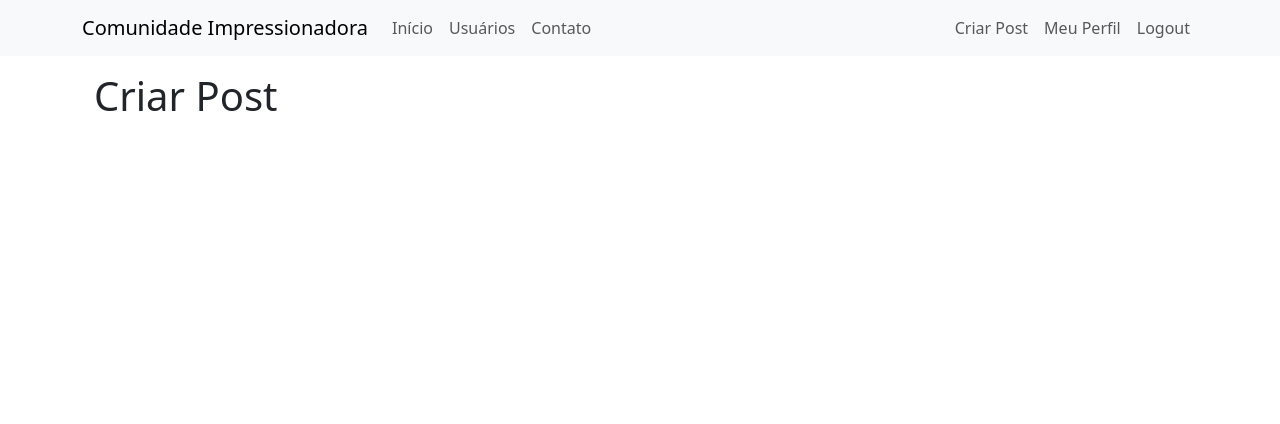
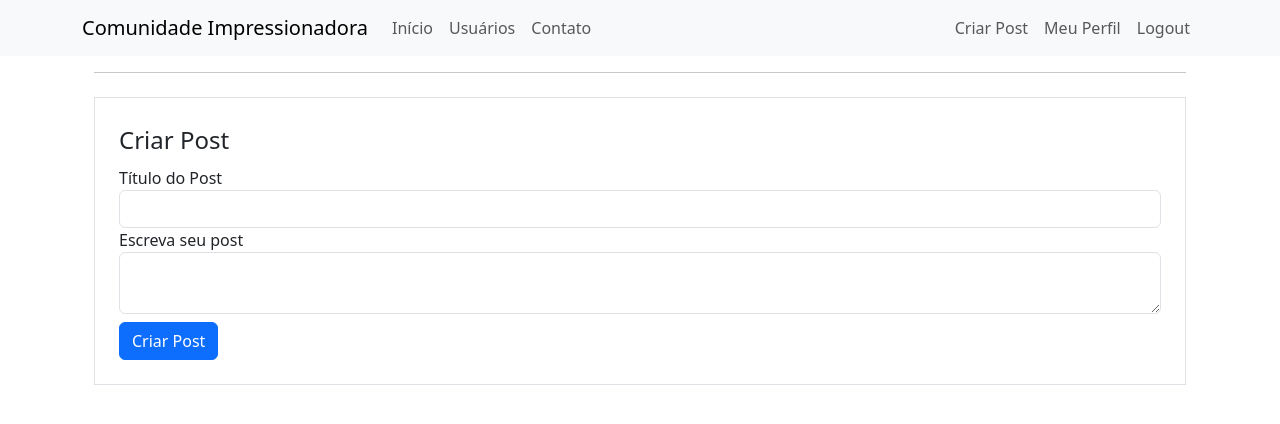
Before and after one commit to gilbertodfl/python-with-flask, a Flask app: page /post/criar in a window 1280 px wide. Shown: the top 424 px of the page. Run offline with Flask 3, Linux system fonts and the light colour scheme; the visitor is signed in with stand-in values (Sample User, id 1); some libraries are stand-ins or nearby versions.

Commit message:
criando post

```diff
--- a/myposts/forms.py
+++ b/myposts/forms.py
@@ -1,6 +1,6 @@
 from flask_wtf import FlaskForm
 from flask_wtf.file import FileField, FileAllowed
-from wtforms import StringField, PasswordField, BooleanField, SubmitField
+from wtforms import StringField, PasswordField, BooleanField, SubmitField, TextAreaField
 from wtforms.validators import DataRequired, Email, Length, EqualTo, ValidationError
 from .models import Usuario
 from flask_login import current_user
@@ -59,3 +59,9 @@ class FormEditarPerfil(FlaskForm):
             usuario = Usuario.query.filter_by(email=email.data).first()
             if usuario:
                 raise ValidationError('Email já cadastrado. Utilize outro email.')
+
+
+class FormCriarPost(FlaskForm):
+    titulo= StringField('Título do Post', validators=[DataRequired(), Length(3,140)])
+    corpo = TextAreaField('Escreva seu post', validators=[DataRequired()])
+    botao_submit = SubmitField('Criar Post')
--- a/myposts/routes.py
+++ b/myposts/routes.py
@@ -1,7 +1,7 @@
 from flask import render_template, request, flash, redirect, url_for
 from myposts import app, db, bcrypt
-from myposts.forms import FormCriarConta, FormLogin, FormCriarConta, FormEditarPerfil
-from myposts.models import Usuario, Post
+from myposts.forms import FormCriarConta, FormLogin, FormCriarConta, FormEditarPerfil, FormCriarPost
+from myposts.models import Usuario, Post, database
 from flask_login import login_user, logout_user, current_user, login_required
 
 import secrets
@@ -122,7 +122,15 @@ def editar_perfil():
     foto_perfil = url_for('static', filename='fotos_perfil/{}'.format(current_user.foto_perfil))
     return render_template('editarperfil.html', foto_perfil=foto_perfil, form=form)
 
-@app.route('/post/criar')
+@app.route('/post/criar', methods=['GET', 'POST'])
 @login_required
 def criar_post():
-    return render_template('criarpost.html')
+    form = FormCriarPost()
+    if form.validate_on_submit():
+        post = Post(titulo=form.titulo.data, corpo=form.corpo.data, autor=current_user)
+        database.session.add(post)
+        database.session.commit()
+        flash('Post criado!','alert-success')
+        return redirect(url_for('home'))
+
+    return render_template('criarpost.html', form=form)
--- a/myposts/templates/criarpost.html
+++ b/myposts/templates/criarpost.html
@@ -1,7 +1,45 @@
 {% extends 'base.html' %}
 
 {% block body %}
-    <div class="container">
-        <h1>Criar Post</h1>
+<div class="container">
+    <hr>
+    <div class="row">
+        <div class="col">
+            <form method="POST" action="" class="border p-4 mt-2" >
+                {{ form.csrf_token }}
+                <legend>Criar Post</legend>
+                <fieldset>
+                    <div class="form-group">
+                        {{ form.titulo.label(class="form-control-label") }}
+                        {% if form.titulo.errors %}
+                            {{ form.titulo(class="form-control is-invalid") }}
+                        <div class="invalid-feedback">
+                            {% for erro in form.titulo.errors %}
+                                {{ erro }}
+                            {% endfor %}
+                        </div>
+                        {% else %}
+                            {{ form.titulo(class="form-control") }}
+                        {% endif %}
+                    </div>
+                    <div class="form-group">
+                        {{ form.corpo.label(class="form-control-label") }}
+                        {% if form.corpo.errors %}
+                            {{ form.corpo(class="form-control is-invalid") }}
+                        <div class="invalid-feedback">
+                            {% for erro in form.corpo.errors %}
+                                {{ erro }}
+                            {% endfor %}
+                        </div>
+                        {% else %}
+                            {{ form.corpo(class="form-control") }}
+                        {% endif %}
+                    </div>
+
+                </fieldset>
+                {{ form.botao_submit(class="btn btn-primary mt-2") }}
+            </form>
+        </div>
     </div>
+</div>
 {% endblock %}
```
